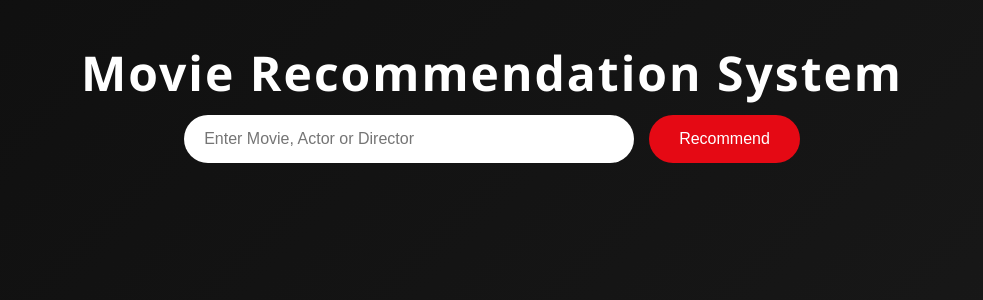
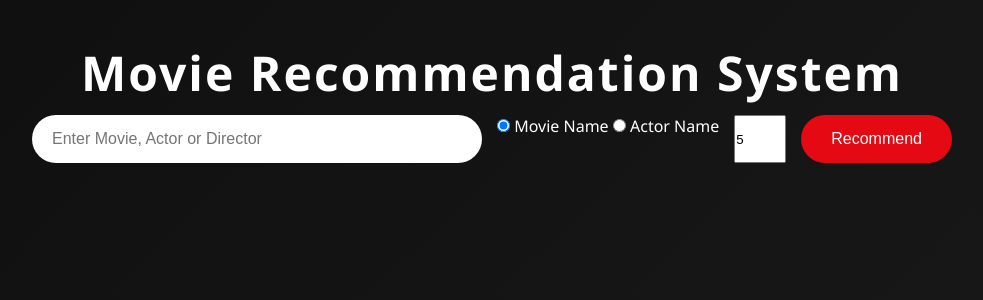
Before and after one commit to someeranmahata/Movie_Recommendation-, a Flask app: page / in a window 1280 px wide. Shown: the top 300 px of the page, without its empty margins (148-1131 px from the left). Run offline with Flask 3, Linux system fonts and the light colour scheme; parts of the project's set-up code (start-up, migrations or seed data) failed here and were passed over.

Commit message:
search on the basis of actor and movie option is added

```diff
--- a/app.py
+++ b/app.py
@@ -7,7 +7,6 @@ import os
 import requests
 from dotenv import load_dotenv
 from flask import Flask, render_template, request
-# import streamlit as st
 import os
 # DATA
 load_dotenv()
@@ -65,93 +64,17 @@ def recommend(query, top_n=5):
             "title": title,
             "poster": fetch_poster(title)
         })
-    print("ouptut for : ", query, "\n", results)
     return results
 
-# recommend("DanielRadcliffe")
 
+def recommend2(movie,n = 5):
+    mov = pickle.load(open('movie_list.pkl','rb'))
+    similarity = pickle.load(open('similarity.pkl','rb'))
 
-# # taking input
+    movies = pd.DataFrame(mov)
 
-# st.title('MOVIES RECOMMENDATION')
-# st.text("(You can mention any Movie/Actors or Directors)")
+    vectors = cv.fit_transform(movies['tags']).toarray()
 
-# select_input = st.text_input("Enter the type of movie you want to watch : ")
-# st.text("NOTE : if you are mentioning actors name write it wthout space saperated")
-
-# if st.button("Recommend"):
-#     titles = recommend(select_input)
-
-#     col1, col2, col3, col4, col5 = st.columns(5)
-#     cols = [col1, col2, col3, col4, col5]
-
-#     for i in range(5):
-#         with cols[i]:
-#             poster = fetch_poster(titles[i])
-#             st.image(poster)
-#             st.caption(titles[i])
-
-
-app = Flask(__name__)
-
-@app.route("/", methods=["GET", "POST"])
-def index():
-    recommendations = []
-    if request.method == "POST":
-
-        user_input = request.form.get("user_input")
-
-        if user_input:
-            recommendations = recommend(user_input)
-
-    return render_template(
-        "index.html",
-        recommendations=recommendations
-    )
-
-if __name__ == "__main__":
-    app.run(debug=True)
-
-# while(True):
-#     name = input("Enter name:")
-#     recommend(name)
-
-
-
-'''
-# import pickle
-
-import os
-
-
-api_key = os.getenv("TMDB_API_KEY")
-
-
-
-import pickle
-import requests
-
-movies = pickle.load(open('movie_list.pkl','rb'))
-similarity = pickle.load(open('similarity.pkl','rb'))
-
-def fetch_poster(movie_title):
-    try:
-        url = f"https://api.themoviedb.org/3/search/movie?api_key={api_key}&query={movie_title}"
-        response = requests.get(url)
-        data = response.json()
-
-
-        if "results" in data and len(data["results"]) > 0:
-            poster_path = data["results"][0].get("poster_path")
-            if poster_path:
-                return "https://image.tmdb.org/t/p/w500" + poster_path
-
-        return "https://via.placeholder.com/500x750?text=Poster+Not+Found"
-
-    except:
-        return "https://via.placeholder.com/500x750?text=Error"
-
-def recommend(movie,n = 5):
     matches = movies[
         movies["title"].str.contains(movie, case=False, na=False)
     ]
@@ -186,13 +109,23 @@ app = Flask(__name__)
 
 @app.route("/", methods=["GET", "POST"])
 def index():
+    query = request.form.get("user_input")
+    search_type = request.form.get("search_type")
+    count = int(request.form.get("count", 5))
     recommendations = []
+
+    print(query)
+    print(search_type)
+    print(count)
+
     if request.method == "POST":
 
-        user_input = request.form.get("user_input")
+        if query:
+            if search_type == "actor":
+                recommendations = recommend(query, count)
 
-        if user_input:
-            recommendations = recommend(user_input)
+            elif search_type == "movie":
+                recommendations = recommend2(query, count)
 
     return render_template(
         "index.html",
@@ -202,4 +135,33 @@ def index():
 if __name__ == "__main__":
     app.run(debug=True)
 
-    '''
+
+# recommend("DanielRadcliffe")
+
+
+# # taking input
+
+# import streamlit as st
+# st.title('MOVIES RECOMMENDATION')
+# st.text("(You can mention any Movie/Actors or Directors)")
+
+# select_input = st.text_input("Enter the type of movie you want to watch : ")
+# st.text("NOTE : if you are mentioning actors name write it wthout space saperated")
+
+# if st.button("Recommend"):
+#     titles = recommend(select_input)
+
+#     col1, col2, col3, col4, col5 = st.columns(5)
+#     cols = [col1, col2, col3, col4, col5]
+
+#     for i in range(5):
+#         with cols[i]:
+#             poster = fetch_poster(titles[i])
+#             st.image(poster)
+#             st.caption(titles[i])
+
+
+
+# while(True):
+#     name = input("Enter name:")
+#     recommend(name)
--- a/templates/index.html
+++ b/templates/index.html
@@ -18,6 +18,36 @@
             placeholder="Enter Movie, Actor or Director"
             required
         >
+        <div class="search-options">
+
+        <label>
+            <input
+                type="radio"
+                name="search_type"
+                value="movie"
+                checked
+            >
+            Movie Name
+        </label>
+
+        <label>
+            <input
+                type="radio"
+                name="search_type"
+                value="actor"
+            >
+            Actor Name
+        </label>
+
+    </div>
+
+    <input
+        type="number"
+        name="count"
+        value="5"
+        min="1"
+        max="20"
+    >
 
         <button type="submit" class="recommend-btn">
             Recommend
```
